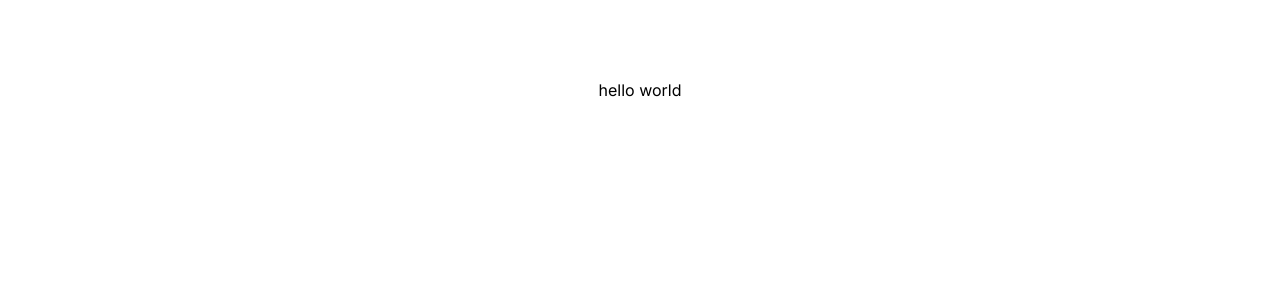
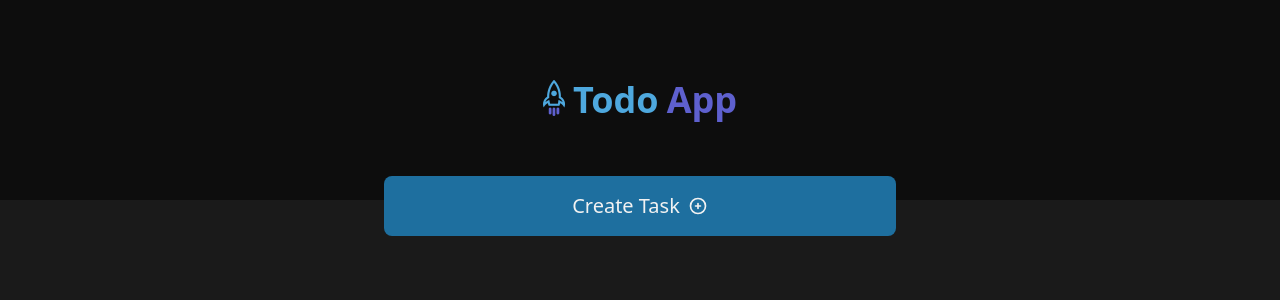
Before and after one commit to weas3ls/todo-list-frontend, a Next.js app: page / in a window 1280 px wide. Shown: the top 300 px of the page. Built offline with nearby package versions, Linux system fonts and the light colour scheme.

Commit message:
create base home page

```diff
--- /dev/null
+++ b/app/components/Badge.tsx
@@ -0,0 +1,16 @@
+interface BadgeProps {
+    children: React.ReactNode;
+    className?: string;
+}
+
+const Badge = ({ children, className }: BadgeProps) => {
+    return (
+        <span
+            className={`${className} me-2 rounded-full bg-[#333333] px-2 py-1 text-xs font-medium text-[#F2F2F2]`}
+        >
+            {children}
+        </span>
+    );
+};
+
+export default Badge;
--- /dev/null
+++ b/app/components/Button.tsx
@@ -0,0 +1,16 @@
+interface ButtonProps {
+    children: React.ReactNode;
+    className?: string;
+}
+
+const Button = ({ children, className }: ButtonProps) => {
+    return (
+        <button
+            className={`${className} flex w-full items-center justify-center rounded-lg bg-[#1E6F9F] py-4 text-[#F2F2F2]`}
+        >
+            {children}
+        </button>
+    );
+};
+
+export default Button;
--- /dev/null
+++ b/app/components/Header.tsx
@@ -0,0 +1,17 @@
+import Image from "next/image";
+
+import rocket from "/public/rocket.png";
+
+const Header = () => {
+    return (
+        <div className="flex w-full items-center justify-center gap-4 bg-[#0D0D0D] p-20 ">
+            <h1 className="text-4xl font-black flex place-items-start gap-2">
+                <Image src={rocket} alt={"Clipboard"} width={22} height={36} />
+                <span className="text-[#4EA8DE]">Todo</span>{" "}
+                <span className="text-[#5E60CE]">App</span>
+            </h1>
+        </div>
+    );
+};
+
+export default Header;
--- a/app/layout.tsx
+++ b/app/layout.tsx
@@ -20,7 +20,9 @@ export default function RootLayout({
 }>) {
     return (
         <html lang="en">
-            <body className={`${inter.variable} antialiased`}>{children}</body>
+            <body className={`${inter.variable} bg-[#1A1A1A] antialiased`}>
+                {children}
+            </body>
         </html>
     );
 }
--- a/app/page.tsx
+++ b/app/page.tsx
@@ -1,7 +1,21 @@
+import { HiOutlinePlusCircle } from "react-icons/hi";
+
+import Button from "@/components/Button";
+import Header from "@/components/Header";
+
 export default function Home() {
     return (
-        <div className="grid min-h-screen grid-rows-[20px_1fr_20px] items-center justify-items-center gap-16 p-8 pb-20 font-[family-name:var(--font-inter)] sm:p-20">
-            hello world
+        <div className="relative">
+            <Header />
+            <main className="flex w-full items-center justify-center">
+                <div className="container relative flex w-2/5 flex-col items-center gap-16">
+                    <Button className="absolute -top-6 z-10">
+                        <span className="flex items-center justify-center gap-2 text-xl">
+                            Create Task <HiOutlinePlusCircle />
+                        </span>
+                    </Button>
+                </div>
+            </main>
         </div>
     );
 }
--- a/tsconfig.json
+++ b/tsconfig.json
@@ -18,8 +18,11 @@
                 "name": "next"
             }
         ],
+        "baseUrl": "app/",
         "paths": {
-            "@/*": ["./*"]
+            "@/styles/*": ["styles/*"],
+            "@/components/*": ["components/*"],
+            "@/util/*": ["util/*"]
         }
     },
     "include": ["next-env.d.ts", "**/*.ts", "**/*.tsx", ".next/types/**/*.ts"],
```
Also changed, not shown: public/rocket.png (added).
